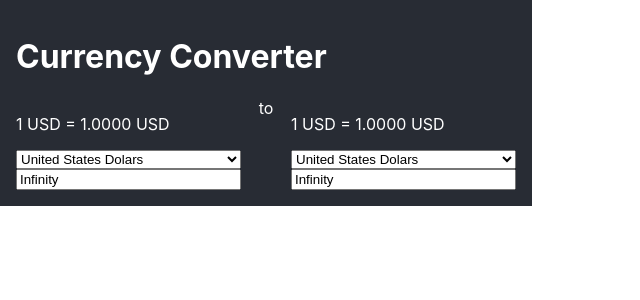
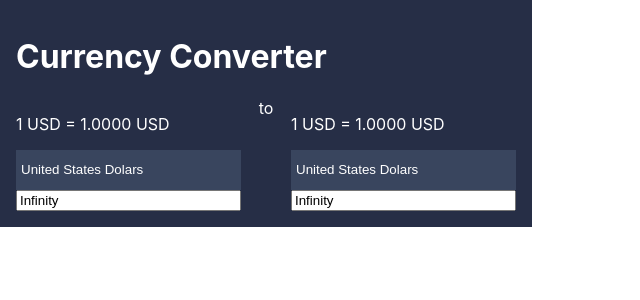
Before and after one commit to simondell/test-artfinder, a React (Create React App) app: page / in a window 1280 px wide. Shown: the top 300 px of the page, without its empty margins (0-640 px from the left). Built offline with nearby package versions, Linux system fonts and the light colour scheme.

Commit message:
Rough select box styles

```diff
--- a/src/App.css
+++ b/src/App.css
@@ -1,6 +1,15 @@
 .App {
-  background-color: #282c34;
-  color: white;
+  --color-bg: rgb(38, 46, 70);
+  --color-fg: white;
+
+  --sizing-grid: 5px;
+  --sizing-elem: var(--sizing-grid);
+  --sizing-block: calc(var(--sizing-grid) * 2);
+  --sizing-vert-rhythm: calc(var(--sizing-grid) * 4);
+
+
+  background-color: var(--color-bg);
+  color: var(--color-fg);
   padding: 16px;
   width: 500px;
 }
--- /dev/null
+++ b/src/Shared/Select/Select.css
@@ -0,0 +1,16 @@
+select {
+  appearance: none;
+  border: 0;
+  background-color: rgb(57, 69, 94);
+  color: var(--color-fg);
+  height: calc(var(--sizing-vert-rhythm) * 2);
+  padding: 0 var(--sizing-elem);
+  outline: 0;
+}
+
+select:focus,
+select:-moz-focusring,
+select::-moz-focus-inner {
+  border: 0;
+  outline: 0;
+}
--- a/src/Shared/Select/Select.tsx
+++ b/src/Shared/Select/Select.tsx
@@ -1,4 +1,5 @@
 import React from 'react'
+import './Select.css'
 
 export type SelectPair = [string, string]
 
```
